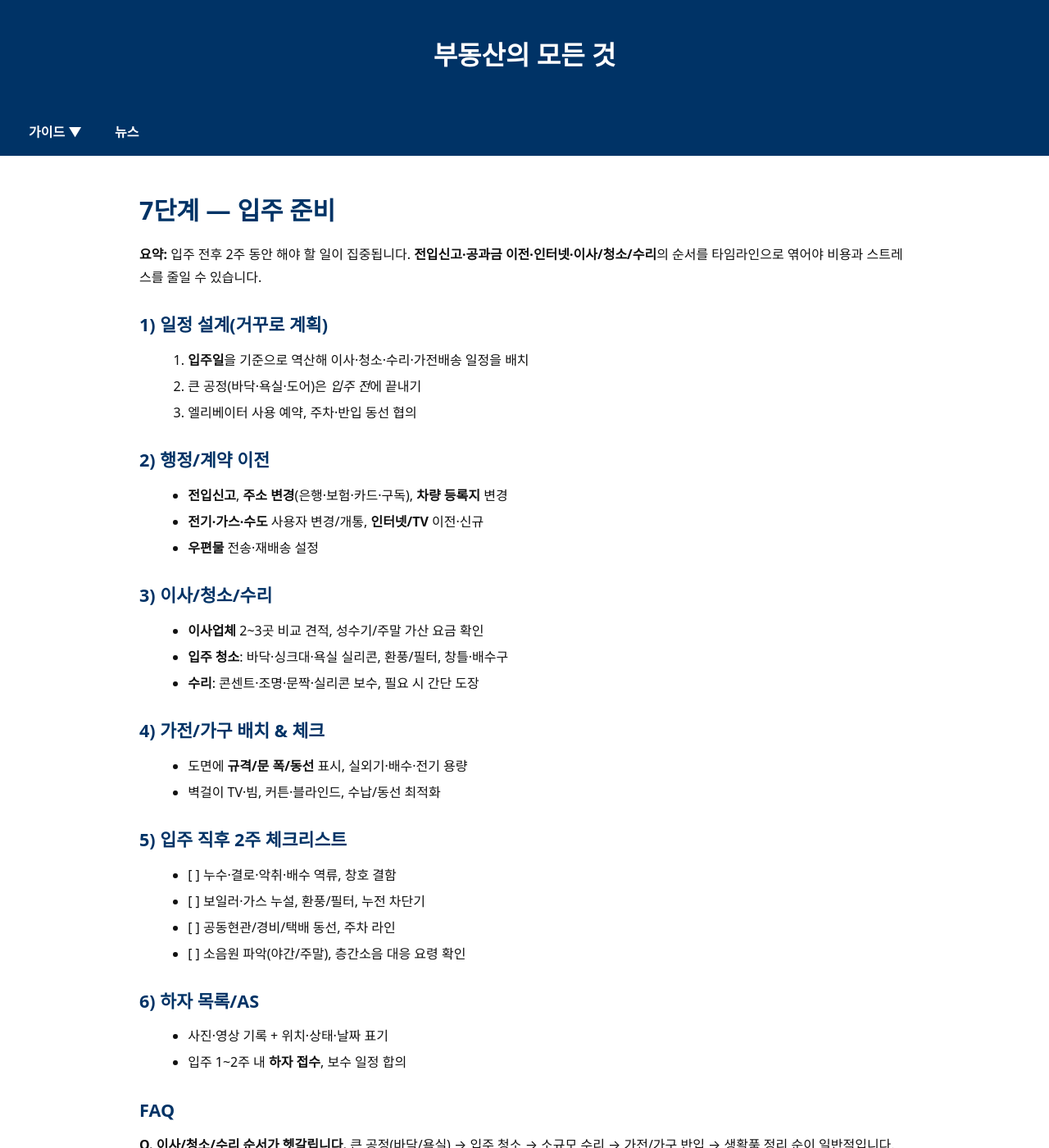
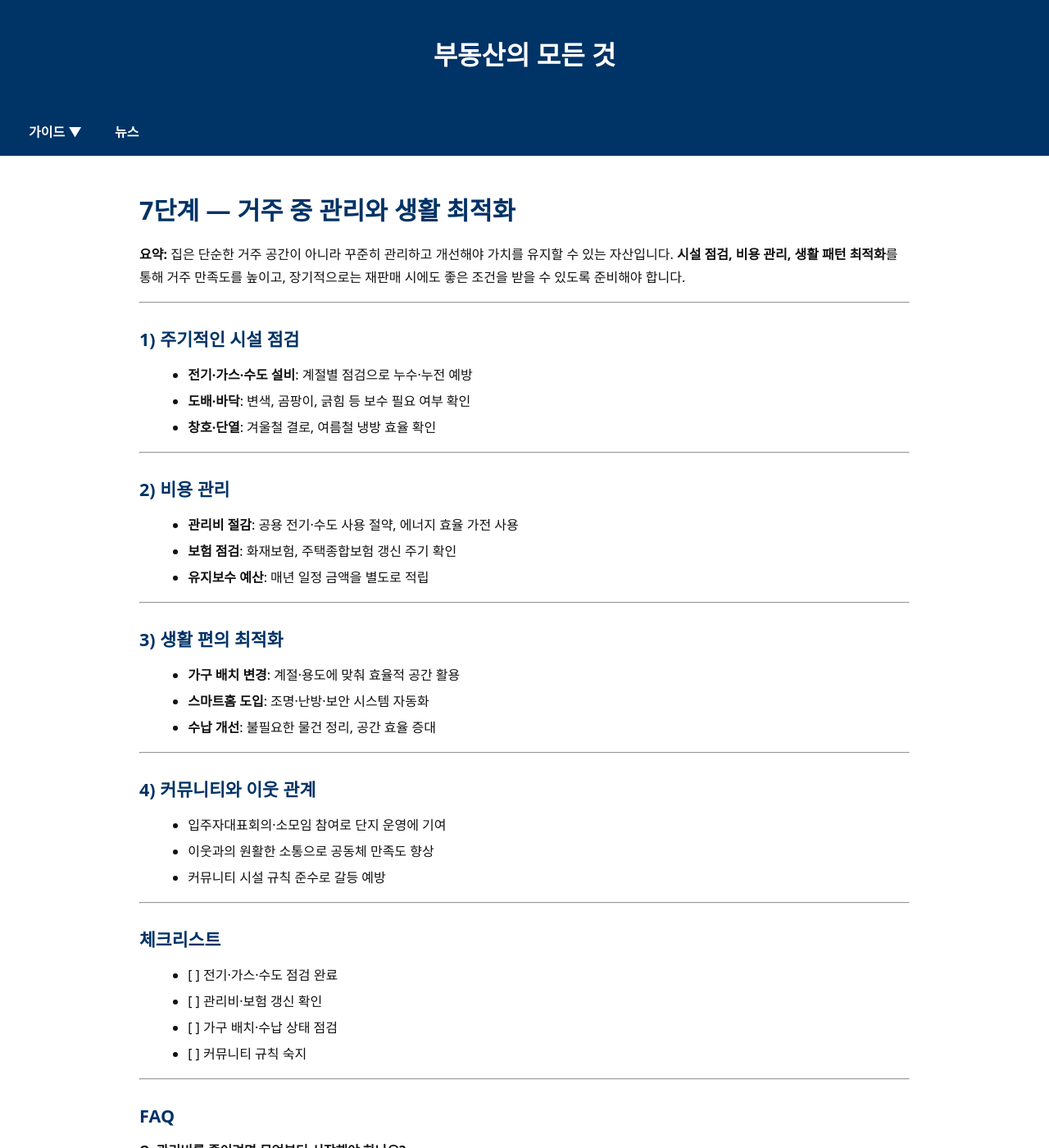
Before and after one commit to kimkisaa/land, a Jekyll site: the page built from guide/7-move-in-prep.md, in a window 1280 px wide and 1400 px high. Shown: the whole window at 82% size. Built offline with Jekyll 4.4.1, drawn with Linux system fonts in a browser that asks for light colours; some of the changed text lies outside the part shown.

Commit message:
Update 7-move-in-prep.md

```diff
--- a/guide/7-move-in-prep.md
+++ b/guide/7-move-in-prep.md
@@ -1,62 +1,75 @@
 ---
 layout: default
-title: 7. 입주 준비
-description: 전기·가스·수도 이전, 이사·청소·수리의 일정 맞물림, 주소 이전과 각종 등록, 하자 리스트와 입주 초기 체크리스트.
-permalink: /guide/7-move-in-prep/
+title: 7. 거주 중 관리와 생활 최적화
+description: 내 집 마련 7단계 - 집의 가치를 지키고 생활 편의를 높이는 주기적 점검, 커뮤니티 활용, 생활 패턴 최적화 전략.
+permalink: /guide/7-living-optimization/
 last_modified_at: 2025-08-11
 ---
 
 <section class="guide-detail">
 
-<h1>7단계 — 입주 준비</h1>
+<h1>7단계 — 거주 중 관리와 생활 최적화</h1>
 
-<p><strong>요약:</strong> 입주 전후 2주 동안 해야 할 일이 집중됩니다. <strong>전입신고·공과금 이전·인터넷·이사/청소/수리</strong>의 순서를 타임라인으로 엮어야 비용과 스트레스를 줄일 수 있습니다.</p>
+<p><strong>요약:</strong> 집은 단순한 거주 공간이 아니라 꾸준히 관리하고 개선해야 가치를 유지할 수 있는 자산입니다. <strong>시설 점검, 비용 관리, 생활 패턴 최적화</strong>를 통해 거주 만족도를 높이고, 장기적으로는 재판매 시에도 좋은 조건을 받을 수 있도록 준비해야 합니다.</p>
 
-<h2>1) 일정 설계(거꾸로 계획)</h2>
-<ol>
-  <li><strong>입주일</strong>을 기준으로 역산해 이사·청소·수리·가전배송 일정을 배치</li>
-  <li>큰 공정(바닥·욕실·도어)은 <em>입주 전</em>에 끝내기</li>
-  <li>엘리베이터 사용 예약, 주차·반입 동선 협의</li>
-</ol>
+<hr>
 
-<h2>2) 행정/계약 이전</h2>
+<h2>1) 주기적인 시설 점검</h2>
 <ul>
-  <li><strong>전입신고</strong>, <strong>주소 변경</strong>(은행·보험·카드·구독), <strong>차량 등록지</strong> 변경</li>
-  <li><strong>전기·가스·수도</strong> 사용자 변경/개통, <strong>인터넷/TV</strong> 이전·신규</li>
-  <li><strong>우편물</strong> 전송·재배송 설정</li>
+  <li><strong>전기·가스·수도 설비</strong>: 계절별 점검으로 누수·누전 예방</li>
+  <li><strong>도배·바닥</strong>: 변색, 곰팡이, 긁힘 등 보수 필요 여부 확인</li>
+  <li><strong>창호·단열</strong>: 겨울철 결로, 여름철 냉방 효율 확인</li>
 </ul>
 
-<h2>3) 이사/청소/수리</h2>
+<hr>
+
+<h2>2) 비용 관리</h2>
 <ul>
-  <li><strong>이사업체</strong> 2~3곳 비교 견적, 성수기/주말 가산 요금 확인</li>
-  <li><strong>입주 청소</strong>: 바닥·싱크대·욕실 실리콘, 환풍/필터, 창틀·배수구</li>
-  <li><strong>수리</strong>: 콘센트·조명·문짝·실리콘 보수, 필요 시 간단 도장</li>
+  <li><strong>관리비 절감</strong>: 공용 전기·수도 사용 절약, 에너지 효율 가전 사용</li>
+  <li><strong>보험 점검</strong>: 화재보험, 주택종합보험 갱신 주기 확인</li>
+  <li><strong>유지보수 예산</strong>: 매년 일정 금액을 별도로 적립</li>
 </ul>
 
-<h2>4) 가전/가구 배치 & 체크</h2>
+<hr>
+
+<h2>3) 생활 편의 최적화</h2>
 <ul>
-  <li>도면에 <strong>규격/문 폭/동선</strong> 표시, 실외기·배수·전기 용량</li>
-  <li>벽걸이 TV·빔, 커튼·블라인드, 수납/동선 최적화</li>
+  <li><strong>가구 배치 변경</strong>: 계절·용도에 맞춰 효율적 공간 활용</li>
+  <li><strong>스마트홈 도입</strong>: 조명·난방·보안 시스템 자동화</li>
+  <li><strong>수납 개선</strong>: 불필요한 물건 정리, 공간 효율 증대</li>
 </ul>
 
-<h2>5) 입주 직후 2주 체크리스트</h2>
+<hr>
+
+<h2>4) 커뮤니티와 이웃 관계</h2>
 <ul>
-  <li>[ ] 누수·결로·악취·배수 역류, 창호 결함</li>
-  <li>[ ] 보일러·가스 누설, 환풍/필터, 누전 차단기</li>
-  <li>[ ] 공동현관/경비/택배 동선, 주차 라인</li>
-  <li>[ ] 소음원 파악(야간/주말), 층간소음 대응 요령 확인</li>
+  <li>입주자대표회의·소모임 참여로 단지 운영에 기여</li>
+  <li>이웃과의 원활한 소통으로 공동체 만족도 향상</li>
+  <li>커뮤니티 시설 규칙 준수로 갈등 예방</li>
 </ul>
 
-<h2>6) 하자 목록/AS</h2>
+<hr>
+
+<h2>체크리스트</h2>
 <ul>
-  <li>사진·영상 기록 + 위치·상태·날짜 표기</li>
-  <li>입주 1~2주 내 <strong>하자 접수</strong>, 보수 일정 합의</li>
+  <li>[ ] 전기·가스·수도 점검 완료</li>
+  <li>[ ] 관리비·보험 갱신 확인</li>
+  <li>[ ] 가구 배치·수납 상태 점검</li>
+  <li>[ ] 커뮤니티 규칙 숙지</li>
 </ul>
 
+<hr>
+
 <h2>FAQ</h2>
-<p><strong>Q. 이사/청소/수리 순서가 헷갈립니다.</strong> 큰 공정(바닥/욕실) → 입주 청소 → 소규모 수리 → 가전/가구 반입 → 생활품 정리 순이 일반적입니다.</p>
-<p><strong>Q. 전입신고는 언제?</strong> 보통 잔금/인도 후 즉시 진행합니다. 각종 주소 변경도 함께 처리해 누락을 줄이세요.</p>
+<p><strong>Q. 관리비를 줄이려면 무엇부터 시작해야 하나요?</strong><br>
+A. 난방·냉방 효율을 높이는 것이 가장 효과적입니다. 단열 보강, 창호 점검, 절전형 가전 사용을 권장합니다.</p>
 
-<p><a class="btn primary" href="{{ '/guide/8-tips/' | relative_url }}">다음 단계 → 8. 팁</a>
-   <a class="btn" href="{{ '/guide/6-loan-and-closing/' | relative_url }}">← 이전 단계: 대출 실행 및 잔금 처리</a></p>
+<p><strong>Q. 입주자회의에 꼭 참여해야 하나요?</strong><br>
+A. 필수는 아니지만, 단지 내 중요한 의사결정과 비용 집행에 직접 영향을 줄 수 있어 적극 권장됩니다.</p>
+
+<p>
+<a class="btn primary" href="{{ '/guide/8-asset-sale-strategy/' | relative_url }}">다음 단계 → 8. 장기 자산 관리 및 매도 전략</a>
+<a class="btn" href="{{ '/guide/6-move-in-management/' | relative_url }}">← 이전 단계: 입주 준비와 사후 관리</a>
+</p>
+
 </section>
```
